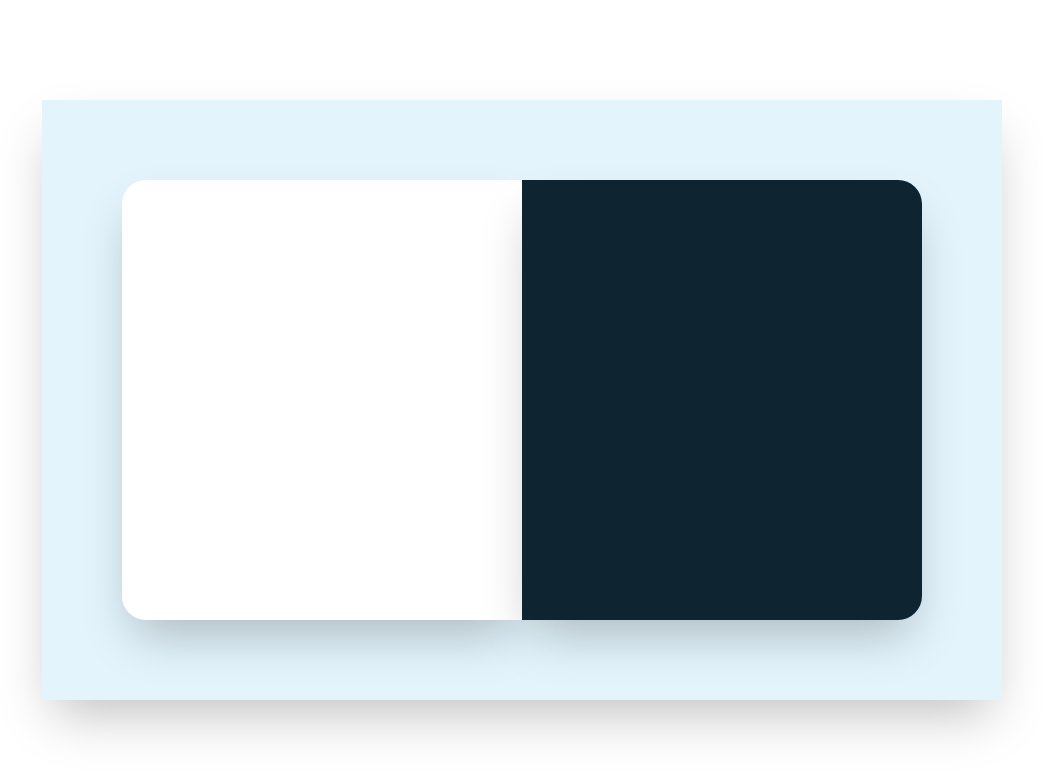
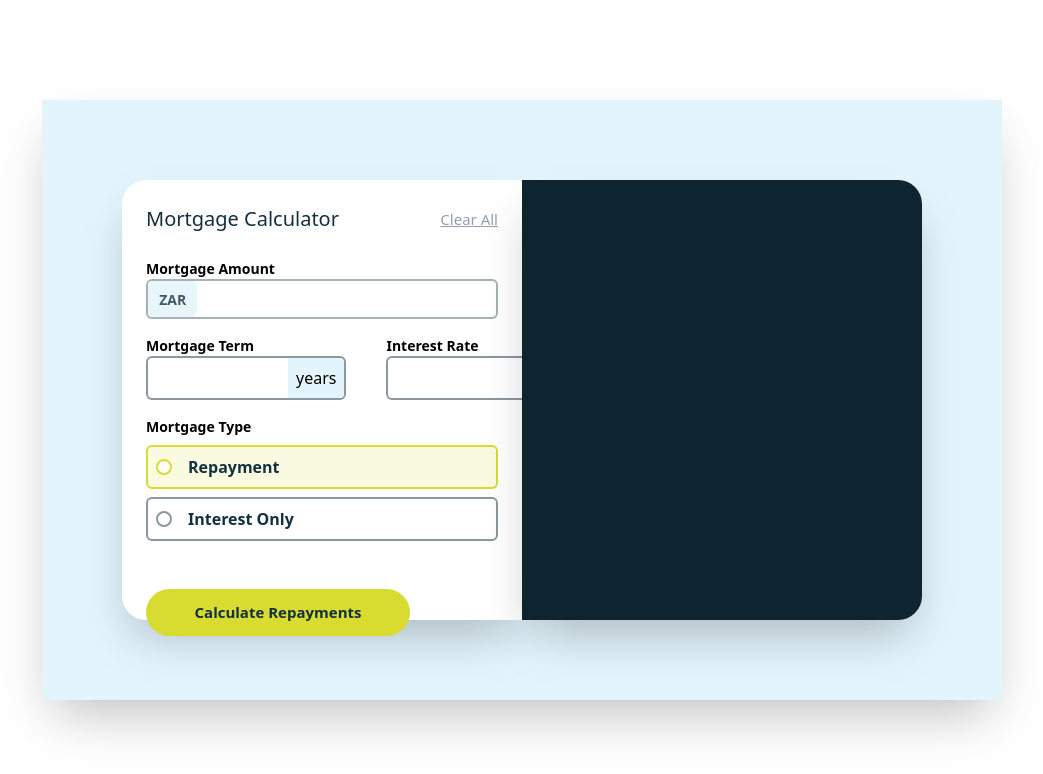
Before and after one commit to Ashley06Williams/mortgage-calc, a Next.js app: page / in a window 1280 px wide. Shown: the top 774 px of the page, without its empty margins (118-1161 px from the left). Built offline with nearby package versions, Linux system fonts and the light colour scheme.

Commit message:
feature/design and inputs

```diff
--- a/src/app/page.tsx
+++ b/src/app/page.tsx
@@ -1,8 +1,33 @@
+"use client";
+
+import CalcRepayments from "@/components/CalcRepayments";
+import H1 from "@/components/H1";
+import MortgageAmount from "@/components/MortgageAmount";
+import MortgageDetails from "@/components/MortgageDetails";
+import MortgageType from "@/components/MortgageType";
+import { useState } from "react";
+
 export default function Home() {
+  const [amount, setAmount] = useState(0);
+  const [type, setType] = useState("repayment");
+  const [term, setTerm] = useState(0);
+  const [interest, setInterest] = useState(0);
+
   return (
     <main className="bg-white h-screen w-screen flex items-center justify-center">
       <div className="flex bg-blue-light h-3/4 w-3/4 shadow-2xl p-20 mx-auto ">
-        <div className=" bg-white text-black w-1/2 h-full rounded-tl-3xl rounded-bl-3xl shadow-2xl"></div>
+        <div className=" bg-white text-black w-1/2 h-full rounded-tl-3xl rounded-bl-3xl shadow-2xl p-6">
+          <H1
+            setAmount={setAmount}
+            setType={setType}
+            setTerm={setTerm}
+            setInterest={setInterest}
+          />
+          <MortgageAmount setAmount={setAmount} />
+          <MortgageDetails setTerm={setTerm} setInterest={setInterest} />
+          <MortgageType setType={setType} type={type} />
+          <CalcRepayments />
+        </div>
         <div className=" bg-blue-dark w-1/2 h-full rounded-br-3xl rounded-tr-3xl shadow-2xl"></div>
       </div>
     </main>
--- /dev/null
+++ b/src/components/CalcRepayments.tsx
@@ -0,0 +1,9 @@
+import React from "react";
+
+export default function CalcRepayments() {
+  return (
+    <button className="mt-12 bg-yellow w-3/4 px-2 py-3 rounded-3xl text-blue font-semibold text-[15px] hover:bg-[#F8F887]">
+      Calculate Repayments
+    </button>
+  );
+}
--- /dev/null
+++ b/src/components/H1.tsx
@@ -0,0 +1,34 @@
+import React, { Dispatch, SetStateAction } from "react";
+
+type H1Props = {
+  setAmount: Dispatch<SetStateAction<number>>;
+  setTerm: Dispatch<SetStateAction<number>>;
+  setType: Dispatch<SetStateAction<string>>;
+  setInterest: Dispatch<SetStateAction<number>>;
+};
+
+export default function H1({
+  setAmount,
+  setTerm,
+  setType,
+  setInterest,
+}: H1Props) {
+  const handleClick = () => {
+    setAmount(0);
+    setTerm(0);
+    setType("repayment");
+    setInterest(0);
+  };
+
+  return (
+    <div className="flex justify-between">
+      <h1 className="text-[20px] text-blue">Mortgage Calculator</h1>
+      <button
+        onClick={handleClick}
+        className="text-slate-500 text-[15px] underline opacity-70 hover:opacity-100"
+      >
+        Clear All
+      </button>
+    </div>
+  );
+}
--- /dev/null
+++ b/src/components/MortgageAmount.tsx
@@ -0,0 +1,29 @@
+import { lableTitleString } from "@/lib/constants";
+import React, { Dispatch, SetStateAction } from "react";
+
+type MortgageAmountProps = {
+  setAmount: Dispatch<SetStateAction<number>>;
+};
+
+export default function MortgageAmount({ setAmount }: MortgageAmountProps) {
+  const handleChange = (e: React.ChangeEvent<HTMLInputElement>) => {
+    e.preventDefault();
+    const numberString = e.target.value;
+    setAmount(+numberString);
+  };
+
+  return (
+    <div className="mt-6">
+      <h3 className={lableTitleString}>Mortgage Amount</h3>
+      <div className=" flex w-full h-10 bg-white border-grey border-2 rounded-md border-opacity-75">
+        <div className="flex bg-blue-light h-full w-1/6 rounded-md items-center justify-center text-blue text-[14px] opacity-80 font-semibold ">
+          ZAR
+        </div>
+        <input
+          onChange={handleChange}
+          className="bg-white w-full p-2 text-blue rounded-tr-md rounded-br-md text-[16px] font-semibold"
+        />
+      </div>
+    </div>
+  );
+}
--- /dev/null
+++ b/src/components/MortgageDetails.tsx
@@ -0,0 +1,51 @@
+import { lableTitleString } from "@/lib/constants";
+import React, { Dispatch, SetStateAction } from "react";
+
+type MortgageDetailsProps = {
+  setTerm: Dispatch<SetStateAction<number>>;
+  setInterest: Dispatch<SetStateAction<number>>;
+};
+
+export default function MortgageDetails({
+  setTerm,
+  setInterest,
+}: MortgageDetailsProps) {
+  return (
+    <div className="flex space-x-10 mt-4">
+      <div className="flex-col">
+        <h3 className={lableTitleString}>Mortgage Term</h3>
+        <div className="flex items-center justify-center border-2 border-grey rounded-md">
+          <input
+            onChange={(e) => {
+              e.preventDefault();
+              const numberString = e.target.value;
+              setTerm(+numberString);
+            }}
+            type="text"
+            className="bg-white w-[140px] p-2 text-blue rounded-md text-[16px] font-semibold"
+          />
+          <div className="p-2 bg-blue-light rounded-tr-md rounded-br-md">
+            years
+          </div>
+        </div>
+      </div>
+      <div>
+        <h3 className={lableTitleString}>Interest Rate</h3>
+        <div className="flex items-center justify-center min-w-470px border-2 border-grey rounded-md">
+          <input
+            type="text"
+            className="bg-white w-[140px] p-2 text-blue rounded-md text-[16px] font-semibold"
+            onChange={(e) => {
+              e.preventDefault();
+              const numberString = e.target.value;
+              setInterest(+numberString);
+            }}
+          />
+          <div className="p-2 bg-blue-light w-10 rounded-tr-md rounded-br-md">
+            %
+          </div>
+        </div>
+      </div>
+    </div>
+  );
+}
--- /dev/null
+++ b/src/components/MortgageType.tsx
@@ -0,0 +1,56 @@
+import { lableTitleString } from "@/lib/constants";
+import React, { Dispatch, SetStateAction } from "react";
+
+type TypeProps = {
+  setType: Dispatch<SetStateAction<string>>;
+  type: string;
+};
+export default function MortgageType({ setType, type }: TypeProps) {
+  const handleActive = (type: "repayment" | "interest") => {
+    setType(type);
+  };
+
+  return (
+    <div className="mt-4">
+      <h3 className={lableTitleString}>Mortgage Type</h3>
+
+      <div
+        onClick={() => handleActive("repayment")}
+        className={
+          type === "repayment"
+            ? "mt-2 border-2 border-yellow bg-yellow-light rounded-md p-2 flex items-center cursor-pointer"
+            : "mt-2 border-2 border-grey rounded-md p-2 flex items-center cursor-pointer"
+        }
+      >
+        <button
+          className={
+            type === "repayment"
+              ? "border-2 border-spacing-2 border-yellow bg-white rounded-full w-4 h-4"
+              : "border-2 border-spacing-1 border-grey rounded-full w-4 h-4"
+          }
+        />
+        <p className="ml-4 text-blue font-semibold text-[16px]">Repayment</p>
+      </div>
+
+      <div
+        onClick={() => handleActive("interest")}
+        className={
+          type === "interest"
+            ? "mt-2 border-2 border-yellow bg-yellow-light rounded-md p-2 flex items-center cursor-pointer"
+            : "mt-2 border-2 border-grey rounded-md p-2 flex items-center cursor-pointer"
+        }
+      >
+        <button
+          className={
+            type === "interest"
+              ? "border-2 border-spacing-2 border-yellow bg-white rounded-full w-4 h-4"
+              : "border-2 border-spacing-1 border-grey rounded-full w-4 h-4"
+          }
+        />
+        <p className="ml-4 text-blue font-semibold text-[16px]">
+          Interest Only
+        </p>
+      </div>
+    </div>
+  );
+}
--- /dev/null
+++ b/src/lib/constants.ts
@@ -0,0 +1 @@
+export const lableTitleString = "mb-2 text-grey text-[14px] font-semibold";
--- a/tailwind.config.ts
+++ b/tailwind.config.ts
@@ -11,13 +11,17 @@ const config: Config = {
       colors: {
         background: "var(--background)",
         foreground: "var(--foreground)",
-        yellow: "#D8DC30",
+        yellow: {
+          DEFAULT: "#D8DC30",
+          light: "#FAFAE0",
+        },
         blue: {
           DEFAULT: "#133040",
           light: "#E3F4FC",
           dark: "#0E2431",
         },
         white: "#FFFFFF",
+        grey: "#8A999E",
       },
     },
   },
```
